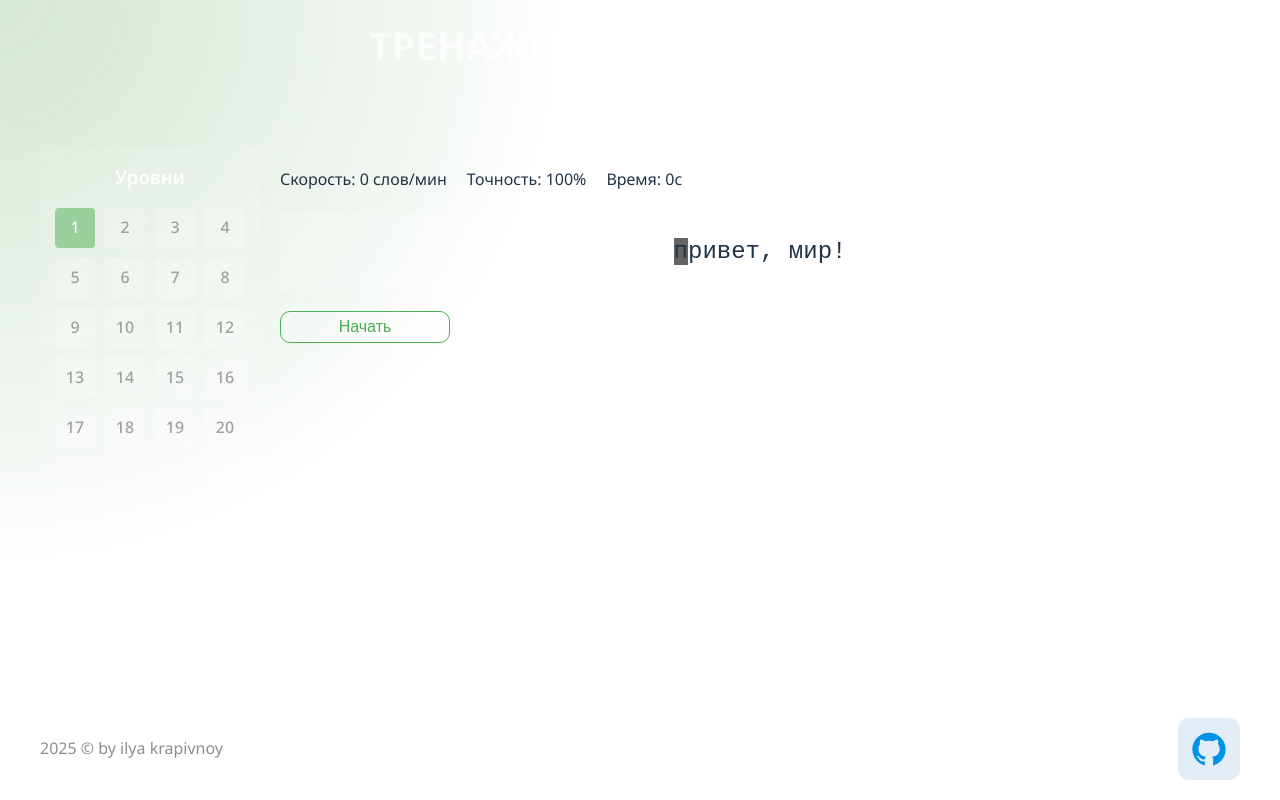
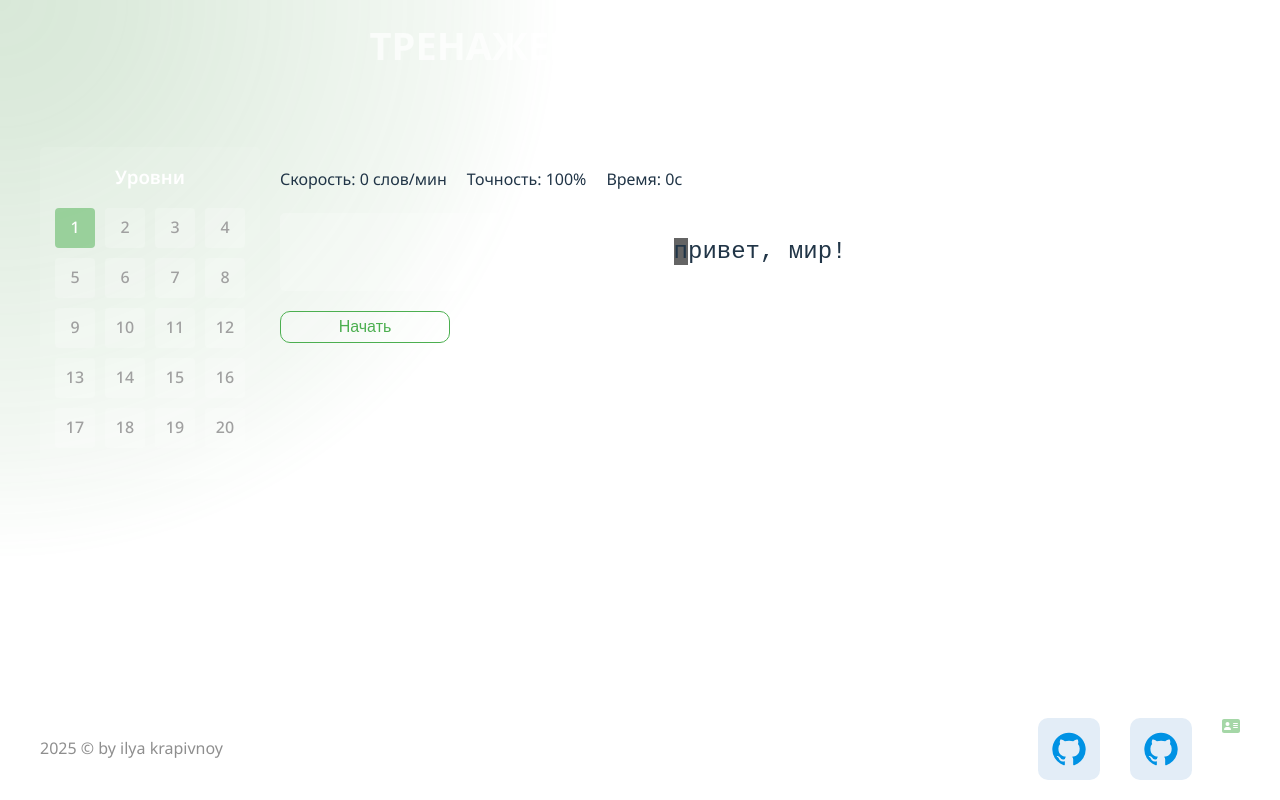
Before and after one commit to IlyaKrapivnoy/blind-typing-app, a Vue app: page /level/1 in a window 1280 px wide. Built offline with nearby package versions, Linux system fonts and the light colour scheme.

Commit message:
feat: add font-awesome

```diff
--- a/package.json
+++ b/package.json
@@ -9,6 +9,9 @@
     "preview": "vite preview"
   },
   "dependencies": {
+    "@fortawesome/fontawesome-svg-core": "^6.7.2",
+    "@fortawesome/free-solid-svg-icons": "^6.7.2",
+    "@fortawesome/vue-fontawesome": "^3.0.8",
     "vue": "^3.5.13",
     "vue-router": "^4.5.0"
   },
--- a/src/components/partials/Footer.vue
+++ b/src/components/partials/Footer.vue
@@ -1,9 +1,14 @@
 <template>
   <div class="footer">
-    <p>
-      {{ currentYear }} © by ilya krapivnoy
-    </p>
-    <GitHubButton />
+    <p>{{ currentYear }} © by ilya krapivnoy</p>
+    <div class="buttons">
+      <GitHubButton />
+      <GitHubButton />
+      <font-awesome-icon
+        icon="address-card"
+        style="color: rgba(76, 175, 80, 0.5)"
+      />
+    </div>
   </div>
 </template>
 
@@ -25,4 +30,9 @@ const currentYear = new Date().getFullYear();
 .footer p {
   color: #8e8e8e;
 }
+
+.buttons {
+  display: flex;
+  gap: 30px;
+}
 </style>
--- a/src/main.js
+++ b/src/main.js
@@ -2,5 +2,13 @@ import { createApp } from "vue";
 import "./style.css";
 import App from "./App.vue";
 import router from "./router";
+import { library } from "@fortawesome/fontawesome-svg-core";
+import { FontAwesomeIcon } from "@fortawesome/vue-fontawesome";
+import { fas } from "@fortawesome/free-solid-svg-icons";
 
-createApp(App).use(router).mount("#app");
+library.add(fas);
+
+const app = createApp(App);
+app.use(router);
+app.component("font-awesome-icon", FontAwesomeIcon);
+app.mount("#app");
```
Also changed, not shown: 1 other file (tests, documents, lock files or other folders).
